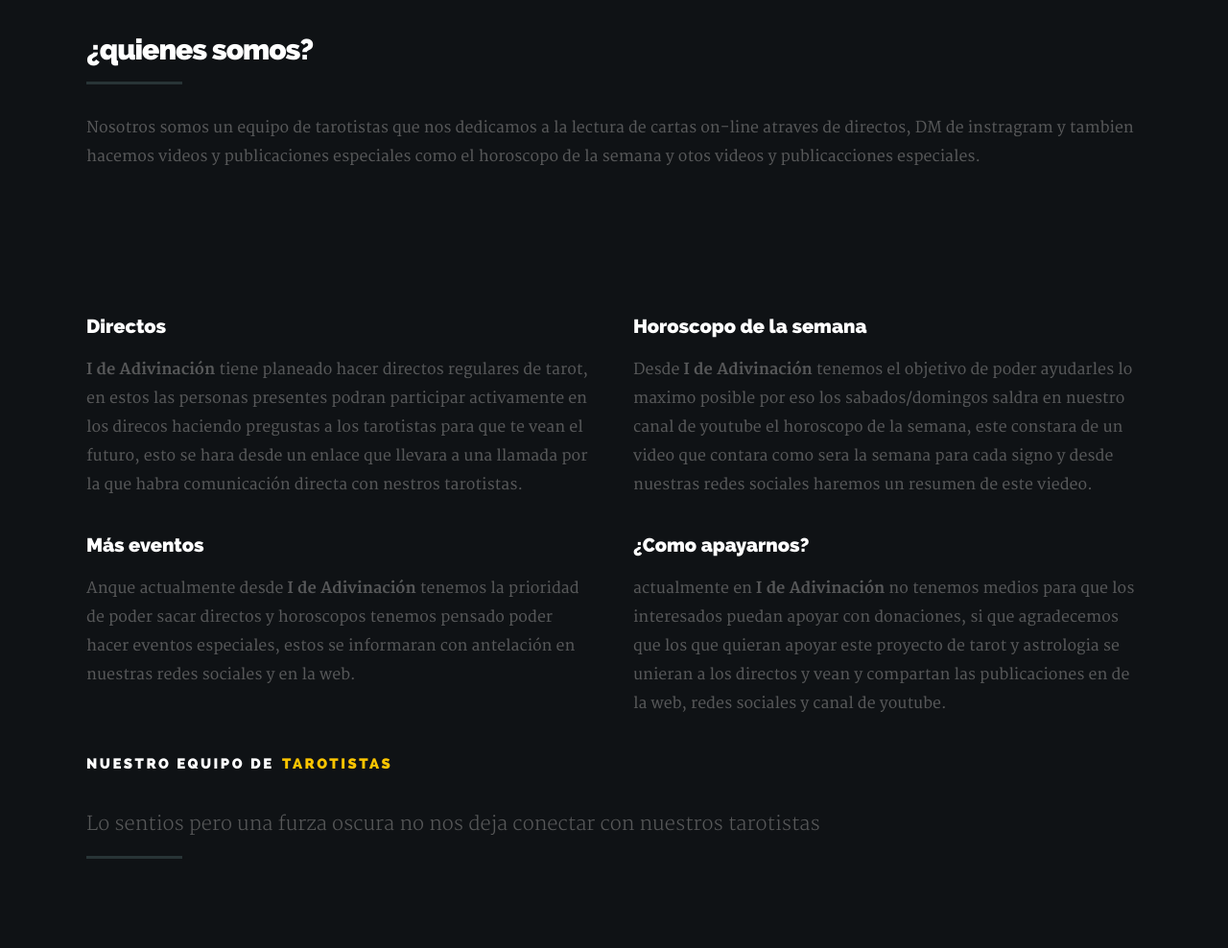
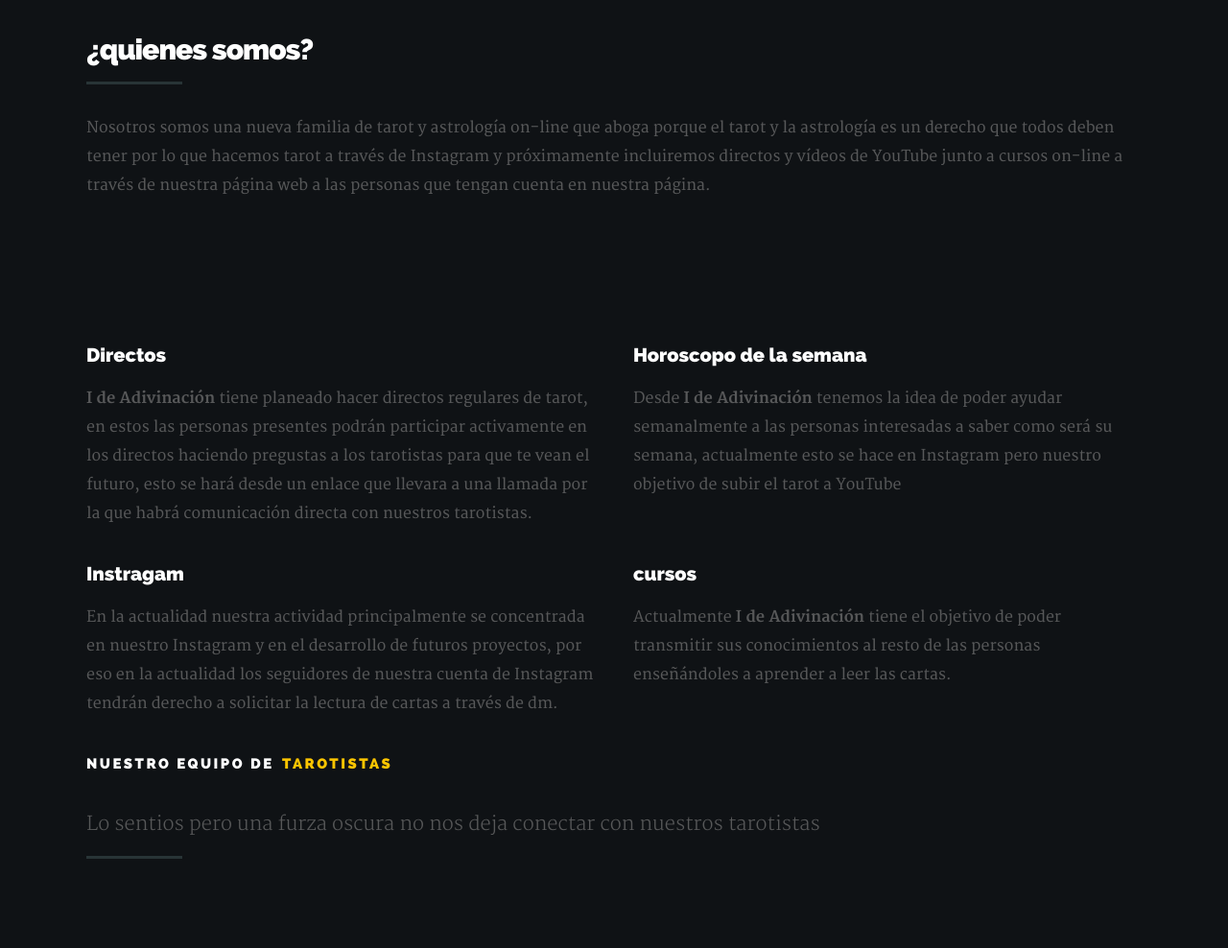
Before and after one commit to Pdrj09/I_de_adivinacion, a Django app: template templates/index/qnsms.html in a window 1280 px wide. Shown: the part 66-1054 px from the top of the page at 96% size. Run offline with Django 3.2, Linux system fonts and the light colour scheme; the template is opened without the code that fills it, so the values that code supplies are empty.

Commit message:
update of the 'nosotros' page

```diff
--- a/templates/index/qnsms.html
+++ b/templates/index/qnsms.html
@@ -1,8 +1,3 @@
-<!DOCTYPE html>
-<!--[if IE 8 ]><html class="no-js oldie ie8" lang="en"> <![endif]-->
-<!--[if IE 9 ]><html class="no-js oldie ie9" lang="en"> <![endif]-->
-<!--[if (gte IE 9)|!(IE)]><!--><html class="no-js" lang="es"> <!--<![endif]-->
-
 {% include "menus/menu_superior.html" %}
 
 <div class="row hero-content2">
@@ -10,13 +5,13 @@
 	<div class="twelve columns">
 
 		<h1>¿quienes somos?</h1>
-
 		<hr />
 
 		<p>
-				Nosotros somos un equipo de tarotistas que nos dedicamos a la lectura de cartas on-line
-				atraves de directos, DM de instragram y tambien hacemos videos y publicaciones especiales como
-				el horoscopo de la semana y otos videos y publicacciones especiales.
+            Nosotros somos una nueva familia de tarot y astrología on-line que aboga porque el tarot y
+            la astrología es un derecho que todos deben tener por lo que hacemos tarot a través de Instagram y
+            próximamente incluiremos directos y vídeos de YouTube junto a cursos on-line a través de nuestra página
+            web a las personas que tengan cuenta en nuestra página.
 		</p>
 
 	</div> <!-- end section-head -->
@@ -32,10 +27,10 @@
 			<h3>Directos </h3>
 
 			<p>
-					<strong>I de Adivinación</strong> tiene planeado hacer directos regulares de tarot, en estos las personas
-					presentes podran participar activamente en los direcos haciendo pregustas a los tarotistas para que te
-					vean el futuro, esto se hara desde un enlace que llevara a una llamada por la que habra comunicación directa
-					con nestros tarotistas.
+				<strong>I de Adivinación</strong> tiene planeado hacer directos regulares de tarot,
+                en estos las personas presentes podrán participar activamente en los directos haciendo
+                pregustas a los tarotistas para que te vean el futuro, esto se hará desde un enlace que
+                llevara a una llamada por la que habrá comunicación directa con nuestros tarotistas.
 				</p>
 
 		</div>
@@ -45,34 +40,32 @@
 			<h3>Horoscopo de la semana</h3>
 
 				<p>
-						Desde <strong>I de Adivinación</strong> tenemos el objetivo de poder ayudarles lo maximo posible
-						por eso los sabados/domingos saldra en nuestro canal de youtube el horoscopo de la semana, este
-						constara de un video que contara como sera la semana para cada signo y desde nuestras redes sociales
-						haremos un resumen de este viedeo.
+					Desde <strong>I de Adivinación</strong> tenemos la idea de poder ayudar semanalmente a las personas
+                    interesadas a saber como será su semana, actualmente esto se hace en Instagram pero nuestro objetivo
+                    de subir el tarot a YouTube
 				</p>
 
 		</div>
 
 		<div class="bgrid">
 
-					<h3>Más eventos</h3>
+			<h3>Instragam</h3>
 
 				<p>
-						Anque actualmente desde <strong>I de Adivinación</strong> tenemos la prioridad de poder sacar directos
-						y horoscopos tenemos pensado poder hacer eventos especiales, estos se informaran con antelación en nuestras
-						redes sociales y en la web.
+					En la actualidad nuestra actividad principalmente se concentrada en nuestro Instagram
+                    y en el desarrollo de futuros proyectos, por eso en la actualidad los seguidores de nuestra
+                    cuenta de Instagram tendrán derecho a solicitar la lectura de cartas a través de dm.
 				</p>
 
 		</div>
 
 		<div class="bgrid">
 
-				<h3>¿Como apayarnos?</h3>
+			<h3>cursos</h3>
 
 			<p>
-					actualmente en <strong>I de Adivinación</strong> no tenemos medios para que los interesados puedan
-					apoyar con donaciones, si que agradecemos que los que quieran apoyar este proyecto de tarot y astrologia
-					se unieran a los directos y vean y compartan las publicaciones en de la web, redes sociales y canal de youtube.
+				Actualmente <strong>I de Adivinación</strong> tiene el objetivo de poder transmitir sus
+                conocimientos al resto de las personas enseñándoles a aprender a leer las cartas.
 			</p>
 
 		</div>
@@ -92,14 +85,18 @@
 			{% if trtsts %}
 
 				{% for t in trtsts %}
+
 					<div class="bgrid member">
+
 						<div class="member-pic">
 							<img src="{{ t.imagen }}" alt>
 						</div>
+
 						<div class="member-name">
 							<h3>{{ t.nombre }}</h3>
 							<p style="color: #fdc501;">{{ t.especialidades }}</p>
 						</div>
+
 						<p>{{ t.actividades }}</p>
 					</div>
 				{% endfor %}
@@ -113,7 +110,6 @@
 
 </div> <!-- end section-head -->
 
-
 {% include "menus/menu_inferior.html" %}
 
 
```
Also changed, not shown: templates/index/index.html (+8 -15 lines), 1 other file. Lines whose indentation alone changed are shown as unchanged.
